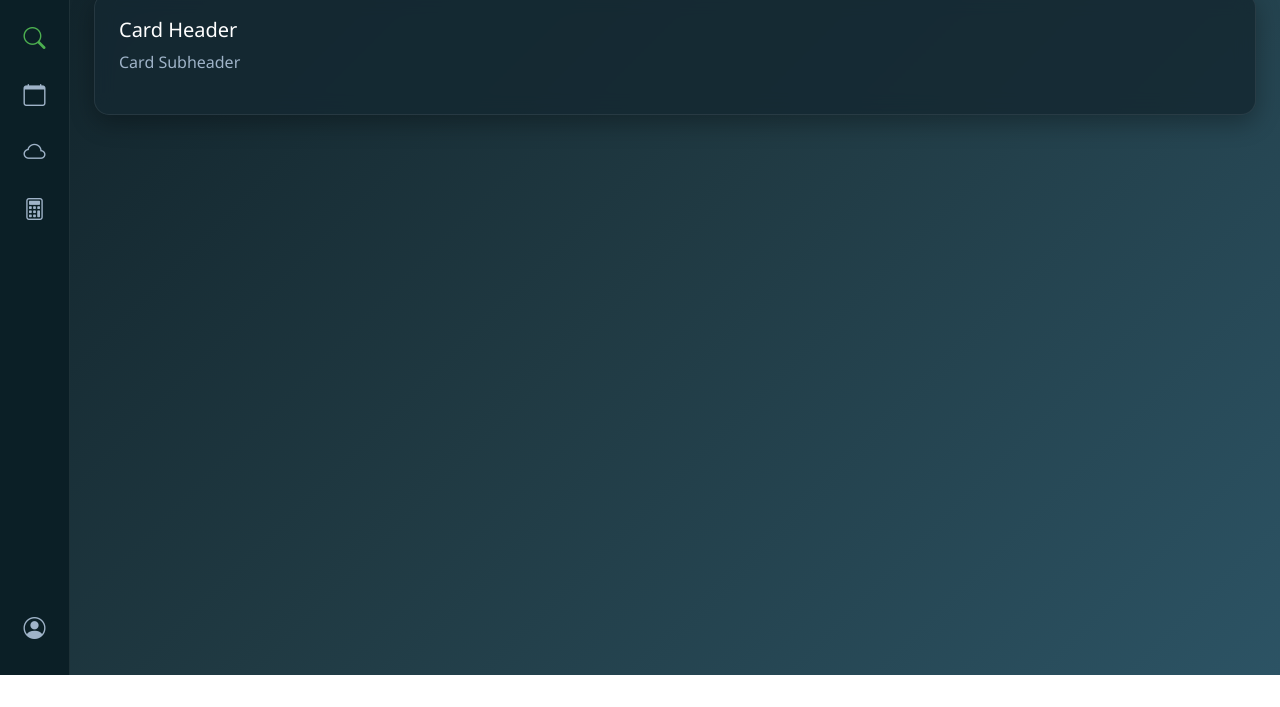
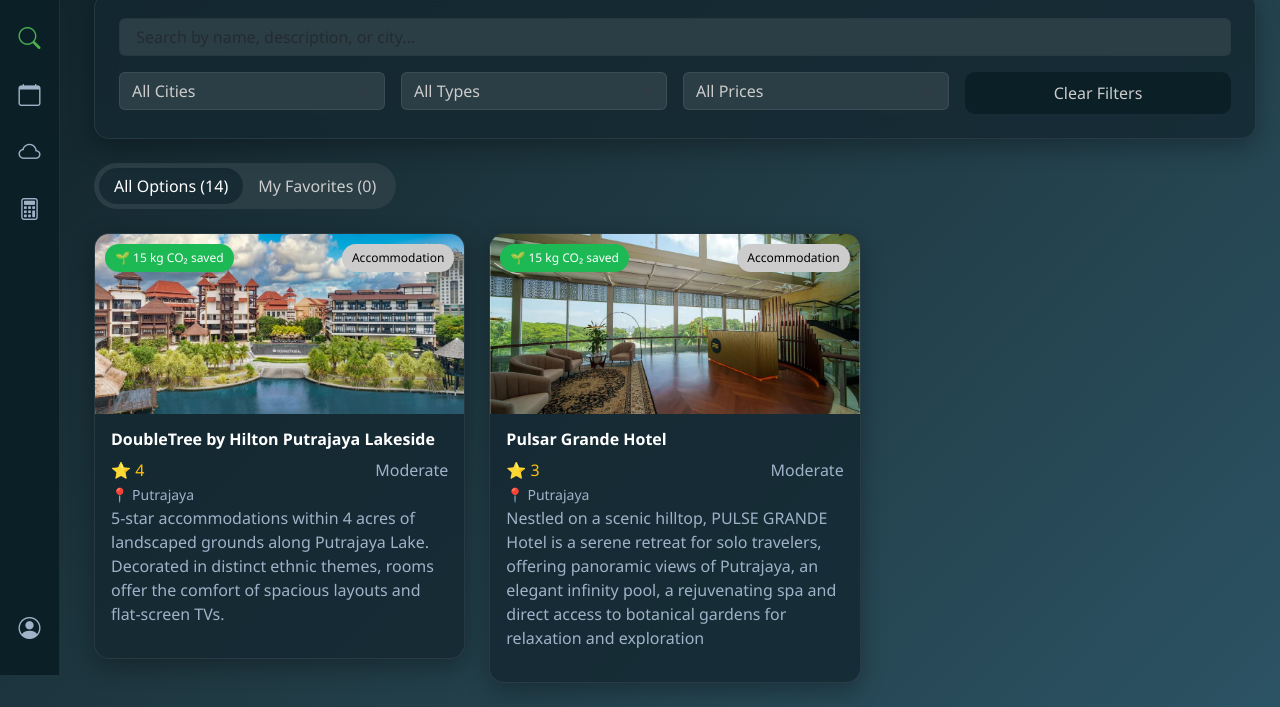
Before and after one commit to fathihamdan/EcoFriendlyTravelPlanner, a plain HTML site: page project-root/search.html in a window 1280 px wide. Shown: the part 125-832 px from the top of the page. Before the commit the page ends 800 px from the top, so only its background shows below. Drawn offline with nearby package versions, Linux system fonts and the light colour scheme.

Commit message:
Search page update pt1

```diff
--- a/project-root/css/app-pages.css
+++ b/project-root/css/app-pages.css
@@ -1,10 +1,17 @@
 .sidebar {
-  width: 70px;
+  position:fixed;
+  top: 0;
+  left: 0;
+  width: 60px;
   background-color: #0b1f26;
   color: #9fb3c8;
   height: 100vh;
+  z-index: 1000;
   padding: 15px 0;
   border-right: 1px solid rgba(255, 255, 255, 0.08);
+  display: flex;
+  flex-direction: column;
+  justify-content: space-between;
 }
 
 .sidebar .logo {
@@ -47,3 +54,104 @@
   box-shadow: none;
   border: 1px solid #4CAF50;
 }
+
+/*Search Page*/
+/* Search input */
+.custom-input {
+  background-color: #2b3e46;
+  border: 1px solid rgba(255,255,255,0.08);
+  color: #ccc;
+}
+
+.custom-input:focus {
+  background-color: #2b3e46;
+  border: 1px solid #4CAF50;
+  color: #ccc;
+  box-shadow: none;
+}
+
+/* Filter dropdown */
+.filter-select {
+  background-color: #2b3e46;
+  border: 1px solid rgba(255,255,255,0.08);
+  color: #ccc;
+}
+
+/* Clear button */
+.clear-btn {
+  background: #0b1f26;
+  color: #ccc;
+  border-radius: 10px;
+  padding: 8px 20px;
+}
+
+/* toggle button */
+.toggle-group {
+  background: #2b3e46;
+  border-radius: 30px;
+  padding: 5px;
+  display: inline-flex;
+}
+
+.toggle-btn {
+  border: none;
+  background: transparent;
+  color: #ccc;
+  padding: 6px 15px;
+  border-radius: 20px;
+}
+
+.toggle-btn.active {
+  background: rgba(20, 40, 50, 0.85);
+  color: #fff;
+}
+
+/*Places Card*/
+.place-card {
+  background: rgba(20,40,50,0.85);
+  border-radius: 15px;
+  overflow: hidden;
+
+  border: 1px solid rgba(255,255,255,0.08);
+  box-shadow: 0 8px 25px rgba(0,0,0,0.3);
+
+  transition: 0.3s;
+}
+
+.place-card:hover {
+  transform: translateY(-5px);
+}
+
+/* Image */
+.card-img {
+  position: relative;
+}
+
+.card-img img {
+  width: 100%;
+  height: 180px;
+  object-fit: cover;
+}
+
+/* Badges */
+.badge-co2 {
+  position: absolute;
+  top: 10px;
+  left: 10px;
+  background: #1db954;
+  color: white;
+  padding: 5px 10px;
+  border-radius: 20px;
+  font-size: 12px;
+}
+
+.badge-type {
+  position: absolute;
+  top: 10px;
+  right: 10px;
+  background: #ccc;
+  color: #000;
+  padding: 5px 10px;
+  border-radius: 20px;
+  font-size: 12px;
+}
--- a/project-root/css/global.css
+++ b/project-root/css/global.css
@@ -1,5 +1,6 @@
 body {
   margin: 0;
+  padding-left: 70px;
   font-family: 'Segoe UI', sans-serif;
   background: linear-gradient(135deg, #0f2027, #203a43, #2c5364);
   min-height: 100vh;
--- a/project-root/search.html
+++ b/project-root/search.html
@@ -50,9 +50,117 @@
 
     <!-- Card -->
     <div class="card custom-card mb-4 p-4">
-      <h5 class="text-white">Card Header</h5>
-      <p class="text-muted">Card Subheader</p>
+      <!-- Search bar -->
+      <div class="search-box mb-3">
+        <input type="text" class="form-control custom-input"
+          placeholder=" Search by name, description, or city...">
+      </div>
 
+      <!-- Filters row -->
+      <div class="container-fluid px-0">
+          <div class="row g-3">
+            <div class="col-md-3">
+              <select class="form-select filter-select">
+                <option>All Cities</option>
+                <option>Bandaraya Melaka</option>
+                <option>Kuala Terengganu</option>
+                <option>Langkawi</option>
+                <option>Putrajaya</option>
+              </select>
+            </div>
+            <div class="col-md-3">
+              <select class="form-select filter-select">
+                <option>All Types</option>
+                <option>Accommodations</option>
+                <option>Activities</option>
+                <option>Restaurants</option>
+                <option>Transportation</option>
+              </select>
+            </div>
+            <div class="col-md-3">
+              <select class="form-select filter-select">
+                <option>All Prices</option>
+                <option>Budget</option>
+                <option>Moderate</option>
+                <option>Premium</option>
+              </select>
+            </div>
+            <div class="col-md-3">
+              <button class="btn clear-btn w-100">Clear Filters</button>
+            </div>
+          </div>
+
+
+      </div>
+    </div>
+
+    <!--Favourites toggle button-->
+    <div class="d-flex align-items-center mb-4">
+
+      <div class="toggle-group">
+        <button class="toggle-btn active">All Options (14)</button>
+        <button class="toggle-btn">My Favorites (0)</button>
+      </div>
+
+    </div>
+
+    <!--Places Cards-->
+    <div class="row g-4">
+      <div class="col-md-4">
+        <div class="place-card">
+
+          <!-- Image -->
+          <div class="card-img">
+            <img src="../assets/DoubleTree.png" alt="place">
+
+            <span class="badge-co2">🌱 15 kg CO₂ saved</span>
+            <span class="badge-type">Accommodation</span>
+          </div>
+
+          <!-- Content -->
+          <div class="card-body p-3">
+            <h6 class="text-white fw-bold">DoubleTree by Hilton Putrajaya Lakeside</h6>
+
+            <div class="d-flex justify-content-between">
+              <span class="text-warning">⭐ 4</span>
+              <span class="text-muted">Moderate</span>
+            </div>
+
+            <small class="text-muted">📍 Putrajaya</small>
+            <p class="text-muted">5-star accommodations within 4 acres of landscaped grounds along Putrajaya Lake. Decorated in distinct ethnic themes, rooms offer the comfort of spacious layouts and flat-screen TVs. </p>
+
+          </div>
+
+        </div>
+      </div>
+
+      <div class="col-md-4">
+        <div class="place-card">
+
+          <!-- Image -->
+          <div class="card-img">
+            <img src="../assets/PulsarGrande.png" alt="place">
+
+            <span class="badge-co2">🌱 15 kg CO₂ saved</span>
+            <span class="badge-type">Accommodation</span>
+          </div>
+
+          <!-- Content -->
+          <div class="card-body p-3">
+            <h6 class="text-white fw-bold">Pulsar Grande Hotel</h6>
+
+            <div class="d-flex justify-content-between">
+              <span class="text-warning">⭐ 3</span>
+              <span class="text-muted">Moderate</span>
+            </div>
+
+            <small class="text-muted">📍 Putrajaya</small>
+            <p class="text-muted">Nestled on a scenic hilltop, PULSE GRANDE Hotel is a serene retreat for solo travelers, offering panoramic views of Putrajaya, an elegant infinity pool, a rejuvenating spa and direct access to botanical gardens for relaxation and exploration</p>
+
+          </div>
+
+        </div>
+      </div>
     </div>
 
   </div>
```
Also changed, not shown: assets/DoubleTree.png (added), assets/PulsarGrande.png (added).
